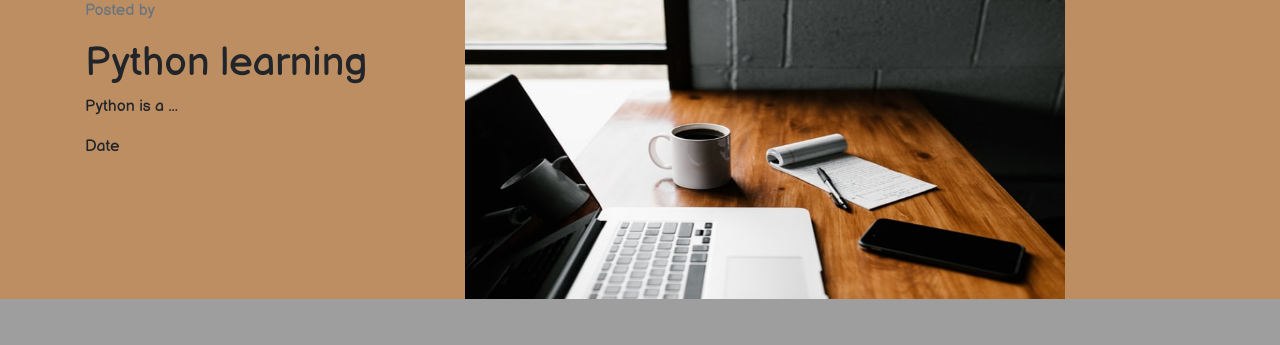
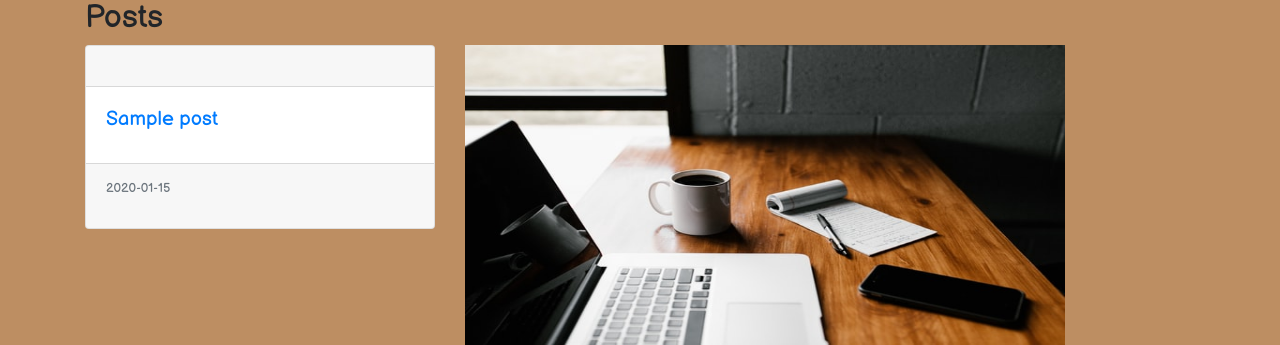
Before and after one commit to DerrickOdhiambo/Personal-Blog, a Flask app: template blog/templates/home.html in a window 1280 px wide. Shown: the part 871-1216 px from the top of the page. Before the commit the page ends 1170 px from the top, so only its background shows below. Run offline with Flask 2, Linux system fonts and the light colour scheme; tables that the repository leaves empty hold one stand-in row (values such as "Sample post"); the template is opened without the code that fills it: values that come from a table or form of the project are taken from there, most other values are stand-ins (such as "Sample title", 1, 10 or a date in 2020); parts of the project's set-up code (start-up, migrations or seed data) failed here and were passed over; some libraries are stand-ins or nearby versions; some web fonts are replaced.

Commit message:
create a bootstrap grid system to display posts

```diff
--- a/blog/templates/home.html
+++ b/blog/templates/home.html
@@ -8,13 +8,23 @@
   </div>
 </div>
 <div class="container">
+  <h2>Posts</h2>
   <div class="row">
+    {% for post in posts %}
     <div class="col-md-4">
-      <p class="text-muted">Posted by </p>
-      <h1>Python learning</h1>
-      <p>Python is a ...</p>
-      <p>Date</p>
+      <div class="card">
+        <div class="card-header">
+          <p><a href="">{{ post.author.username }}</a></p>
+        </div>
+        <div class="card-body">
+          <h5 class="card-title"><a href="{{ url_for('posts.post', post_id=post.id) }}">{{ post.title }}</a></h5>
+        </div>
+        <div class="card-footer">
+          <p><small class="text-muted">{{ post.date_posted.strftime('%Y-%m-%d') }}</small></p>
+        </div>
+      </div>
     </div>
+    {% endfor %}
     <div class="col-md-8 img-fluid">
       <img src="{{ url_for('static', filename='images/img3.jpg') }}" style="height:300px; width: 600px;" alt="">
     </div>
```
